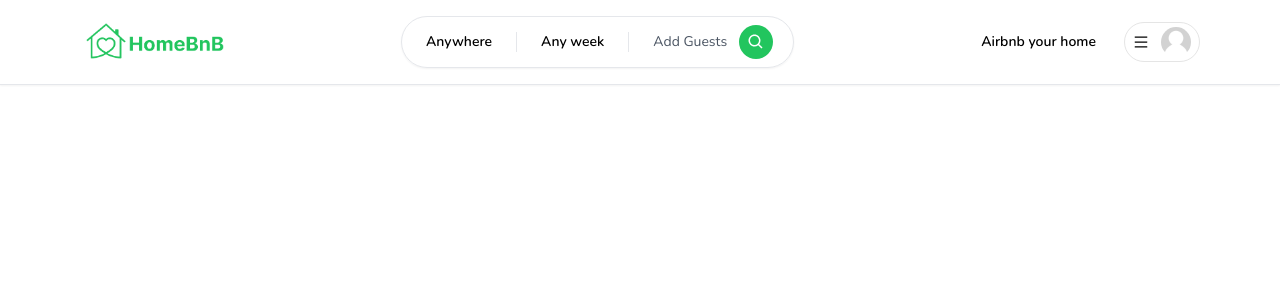
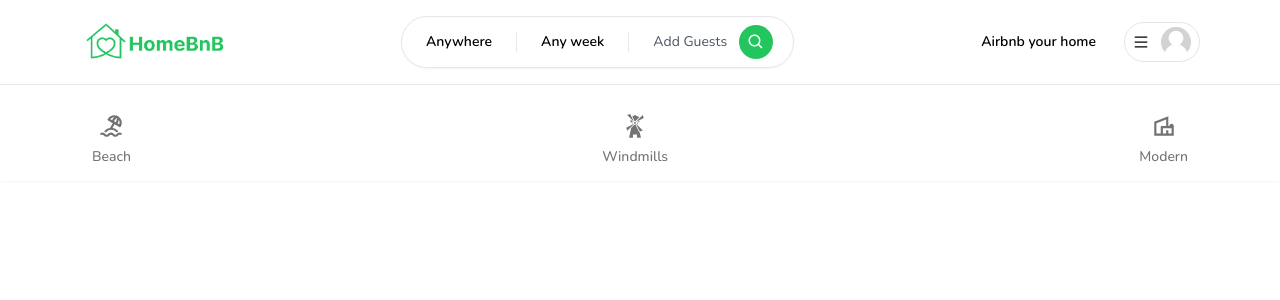
Before and after one commit to JaznanOfficial/home-bookie, a Next.js app: page / in a window 1280 px wide. Shown: the top 300 px of the page. Built offline with nearby package versions, Linux system fonts and the light colour scheme; no server answers.

Commit message:
category added

```diff
--- a/actions/getCurrentUser.ts
+++ b/actions/getCurrentUser.ts
@@ -11,7 +11,7 @@
 const getCurrentUser = async () => {
     try {
         const session = await getSession();
-        console.log(session);
+        // console.log(session);
 
         if (!session?.user?.email) {
             return null;
--- a/components/avatar/Avatar.tsx
+++ b/components/avatar/Avatar.tsx
@@ -6,7 +6,7 @@
 }
 
 const Avatar: React.FC<AvatarProps> = ({ src }) => {
-    console.log(src)
+    // console.log(src)
     return (
         <Image
             className="rounded-full"
--- /dev/null
+++ b/components/navbar/Categories.tsx
@@ -0,0 +1,52 @@
+import React from "react";
+import Container from "../container/Container";
+import { TbBeach } from "react-icons/tb";
+import { GiWindmill } from "react-icons/gi";
+import { MdOutlineVilla } from "react-icons/md";
+import CategoryBox from "./CategoryBox";
+
+export const categories = [
+    {
+        label: "Beach",
+        icon: TbBeach,
+        description: "This property is close to the beach",
+    },
+    {
+        label: "Windmills",
+        icon: GiWindmill,
+        description: "This property has windmills!",
+    },
+    {
+        label: "Modern",
+        icon: MdOutlineVilla,
+        description: "This property is modern",
+    },
+];
+
+const Categories = () => {
+    return (
+        <Container>
+            <div
+                className="
+            pt-4
+            flex
+            flex-row
+            items-center
+            justify-between
+            overflow-x-auto
+            "
+            >
+                {categories.map((item) => (
+                    <CategoryBox
+                        key={item.label}
+                        label={item.label}
+                        description={item.description}
+                        icon={item.icon}
+                    />
+                ))}
+            </div>
+        </Container>
+    );
+};
+
+export default Categories;
--- /dev/null
+++ b/components/navbar/CategoryBox.tsx
@@ -0,0 +1,62 @@
+import { useRouter, useSearchParams } from "next/navigation";
+import React, { useCallback } from "react";
+import { IconType } from "react-icons";
+import queryString from "query-string";
+
+interface CategoryBoxProps {
+    icon: IconType;
+    label: string;
+    selected?: boolean;
+}
+
+const CategoryBox: React.FC<CategoryBoxProps> = ({ icon: Icon, label, selected }) => {
+    const router = useRouter();
+    const params = useSearchParams();
+
+    const handleClick = useCallback(() => {
+        let currentQuery = {};
+        if (params) {
+            currentQuery = queryString.parse(params.toString());
+        }
+        const updatedQuery: any = {
+            ...currentQuery,
+            category: label,
+        };
+        if (params?.get("category") === label) {
+            delete updatedQuery.category;
+        }
+        const url = queryString.stringifyUrl(
+            {
+                url: "/",
+                query: updatedQuery,
+            },
+            { skipNull: true }
+        );
+
+        router.push(url);
+    }, [label, params, router]);
+
+    return (
+        <div
+            onClick={handleClick}
+            className={`flex
+        flex-col
+        items-center
+        justify-center
+        gap-2
+        p-3
+        border-b-2
+        hover:text-neutral-800
+        transition
+        cursor-pointer
+        ${selected ? "border-b-neutral-800" : "border-transparent"}
+        ${selected ? "text-neutral-800" : "text-neutral-500"}
+        `}
+        >
+            <Icon size={26} />
+            <div className="font-medium text-sm"> {label} </div>
+        </div>
+    );
+};
+
+export default CategoryBox;
--- a/components/navbar/Navbar.tsx
+++ b/components/navbar/Navbar.tsx
@@ -6,6 +6,7 @@
 import Search from "./Search";
 import UserMenu from "./UserMenu";
 import { SafeUser } from "@/types";
+import Categories from "./Categories";
 
 interface NavbarProps {
     currentUser?: SafeUser | null;
@@ -23,6 +24,7 @@
                     </div>
                 </Container>
             </div>
+            <Categories />
         </div>
     );
 };
--- a/package.json
+++ b/package.json
@@ -23,6 +23,7 @@
         "next": "13.3.0",
         "next-auth": "^4.22.1",
         "postcss": "8.4.21",
+        "query-string": "^8.1.0",
         "react": "18.2.0",
         "react-dom": "18.2.0",
         "react-hook-form": "^7.43.9",
```
Also changed, not shown: 1 other file (tests, documents, lock files or other folders).
